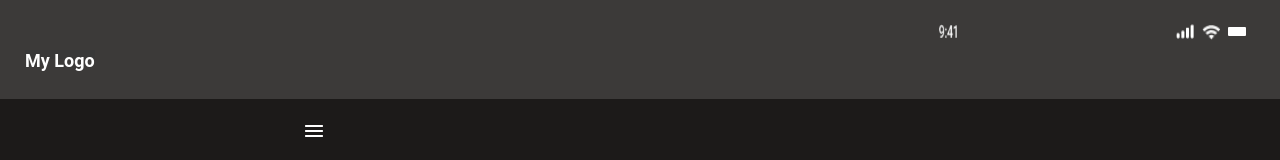
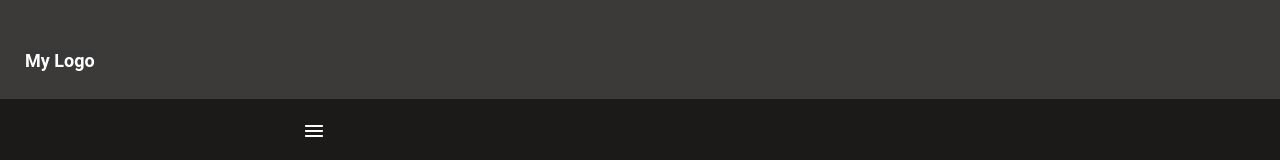
Before and after one commit to Zohra-Neda/Old-Portfolio, a website: page index.html in a window 1280 px wide. Shown: the top 160 px of the page. Drawn offline with Linux system fonts and the light colour scheme.

Commit message:
Remove icon images

```diff
--- a/index.html
+++ b/index.html
@@ -11,10 +11,6 @@
     <!-- Header section -->
     <header>
         <nav class="nav">
-            <img id="time" src="/images/mobile-images/header/header-icons/Time.png" alt="">
-            <img id="connect"" src="/images/mobile-images/header/header-icons/Cellular Connection.png" alt="">
-            <img id="wifi" src="/images/mobile-images/header/header-icons/Wifi.png" alt="">
-            <img id="charge" src="/images/mobile-images/header/header-icons/Capacity.png" alt="">
             <a href="#" id="logo">My Logo</a>
             <img id="hamburger" src="./images/mobile-images/header/header-icons/Union.png" alt="Hamburger-icon" srcset="">
         </nav>
```
